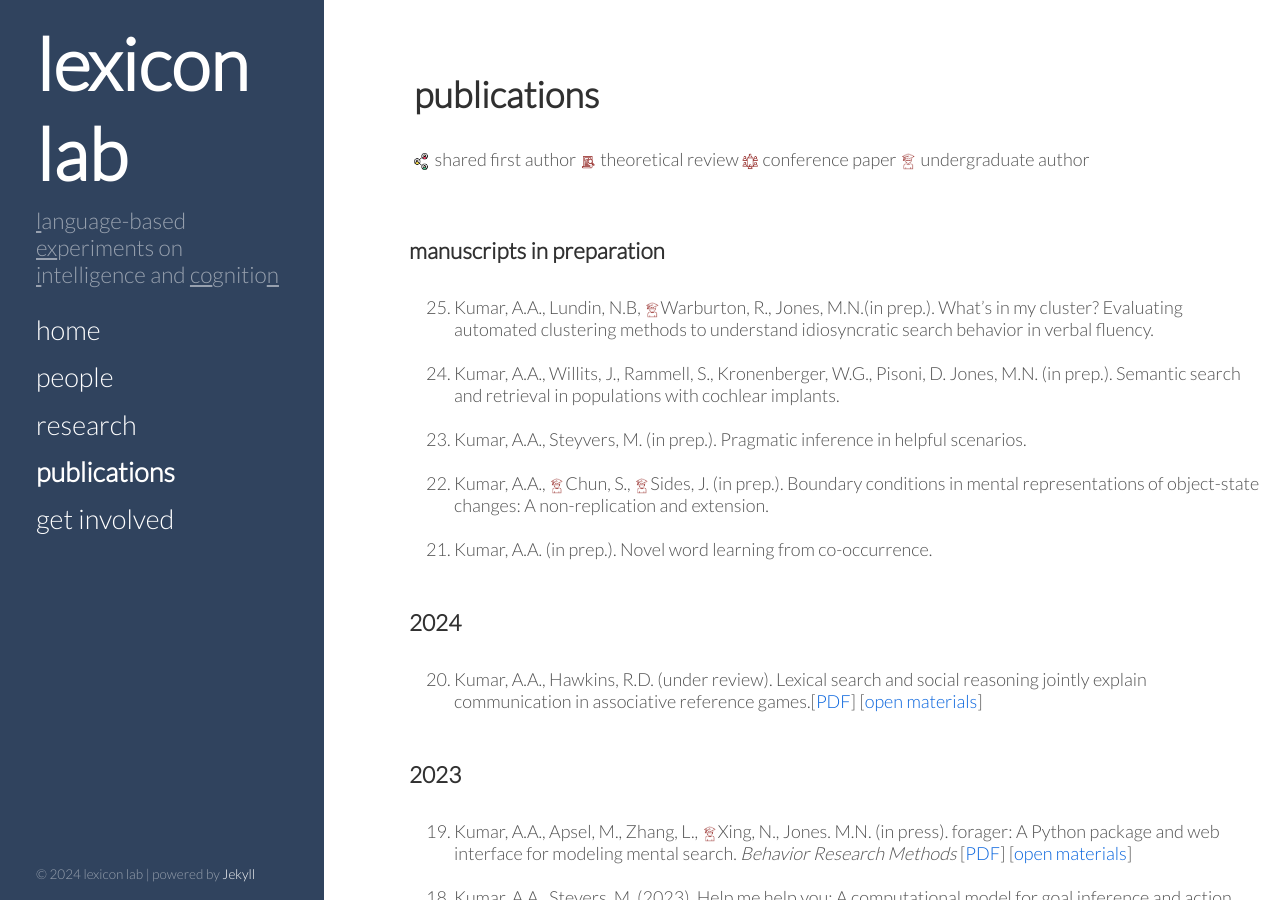
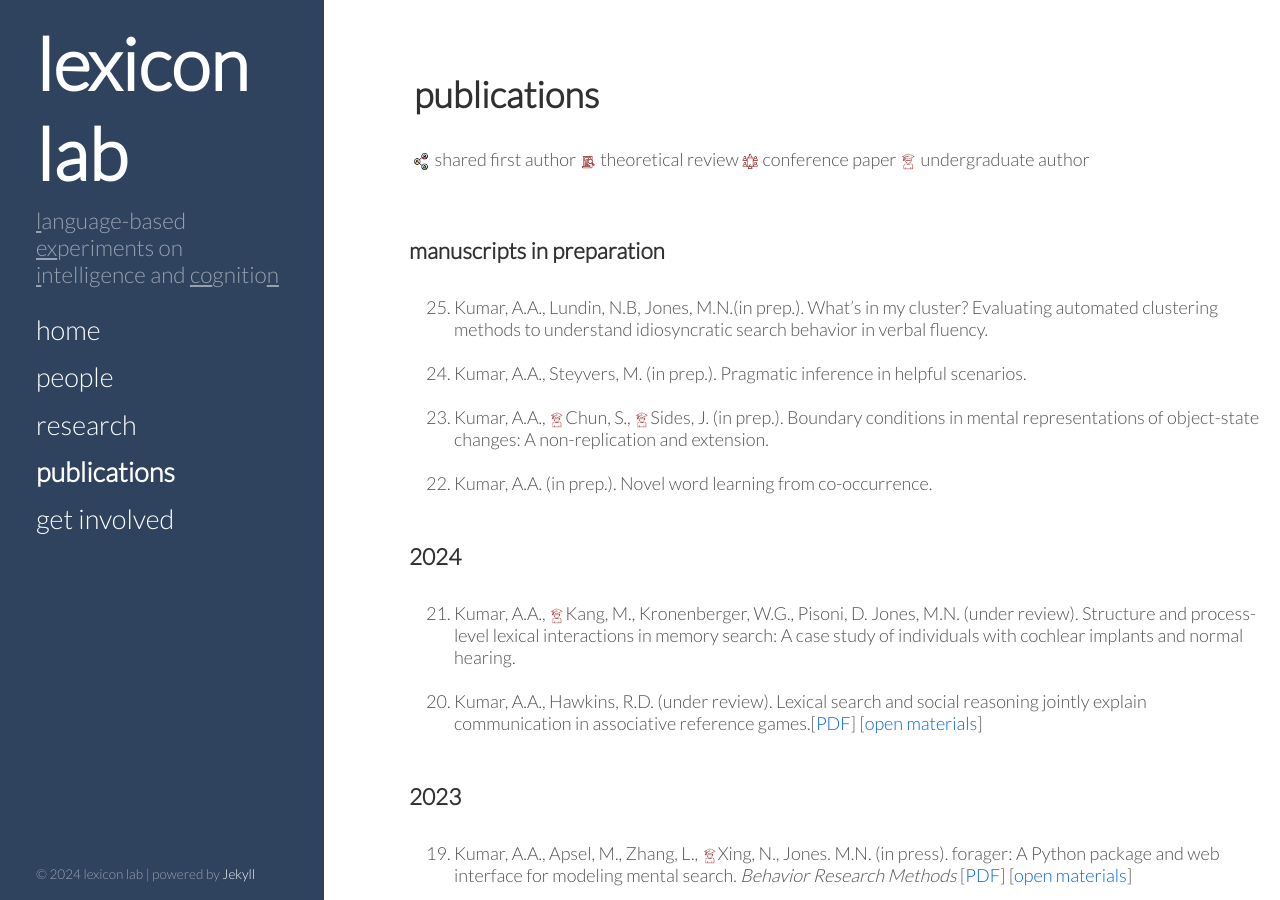
Before and after one commit to thelexiconlab/thelexiconlab.github.io, a Jekyll site: the page built from publications.html, in a window 1280 px wide and 900 px high. Built offline with Jekyll 4.4.1, drawn with Linux system fonts in a browser that asks for light colours; Markdown is read by kramdown in place of the engine named in the settings.

Commit message:
update pubs

```diff
--- a/publications.html
+++ b/publications.html
@@ -14,12 +14,12 @@ order: 4
 <section>
 <ol reversed>
 <h3 class="unindent" > manuscripts in preparation </h3><br>
-<li><div>Kumar, A.A., Lundin, N.B, <img src ="/images/icons/undergrad.png" alt="ug icon" class = "papericon" title="undergraduate author">Warburton, R., Jones, M.N.(in prep.). What’s in my cluster? Evaluating automated clustering methods to understand idiosyncratic search behavior in verbal fluency.</div></li><br>
-<li><div>Kumar, A.A., Willits, J., Rammell, S., Kronenberger, W.G., Pisoni, D. Jones, M.N. (in prep.). Semantic search and retrieval in populations with cochlear implants.</div></li><br>
+<li><div>Kumar, A.A., Lundin, N.B, Jones, M.N.(in prep.). What’s in my cluster? Evaluating automated clustering methods to understand idiosyncratic search behavior in verbal fluency.</div></li><br>
 <li><div>Kumar, A.A., Steyvers, M. (in prep.). Pragmatic inference in helpful scenarios.</div></li><br>
 <li><div>Kumar, A.A., <img src ="/images/icons/undergrad.png" alt="ug icon" class = "papericon" title="undergraduate author">Chun, S., <img src ="/images/icons/undergrad.png" alt="ug icon" class = "papericon" title="undergraduate author">Sides, J. (in prep.). Boundary conditions in mental representations of object-state changes: A non-replication and extension.</div></li><br>
 <li><div>Kumar, A.A. (in prep.). Novel word learning from co-occurrence.</div></li><br>
 <h3 class="unindent"> 2024 </h3><br>
+<li><div>Kumar, A.A., <img src ="/images/icons/undergrad.png" alt="ug icon" class = "papericon" title="undergraduate author">Kang, M., Kronenberger, W.G., Pisoni, D. Jones, M.N. (under review). Structure and process-level lexical interactions in memory search: A case study of individuals with cochlear implants and normal hearing.</div></li><br>
 <li><div>Kumar, A.A., Hawkins, R.D. (under review). Lexical search and social reasoning jointly explain communication in associative reference games.[<a href="https://osf.io/preprints/psyarxiv/3a9kq" target="_blank" style="color:#0864dd;">PDF</a>] [<a href="https://github.com/hawkrobe/lexical-search-and-pragmatics" target="_blank" style="color:#0864dd;">open materials</a>]</div></li><br>
 <h3 class="unindent"> 2023 </h3><br>
 <li><div>Kumar, A.A., Apsel, M., Zhang, L., <img src ="/images/icons/undergrad.png" alt="ug icon" class = "papericon" title="undergraduate author">Xing, N., Jones. M.N. (in press). forager: A Python package and web interface for modeling mental search. <i>Behavior Research Methods</i> [<a href="https://psyarxiv.com/3y9df" target="_blank" style="color:#0864dd;">PDF</a>] [<a href="https://github.com/thelexiconlab/forager-analyses" target="_blank" style="color:#0864dd;">open materials</a>]</div></li><br>
```
